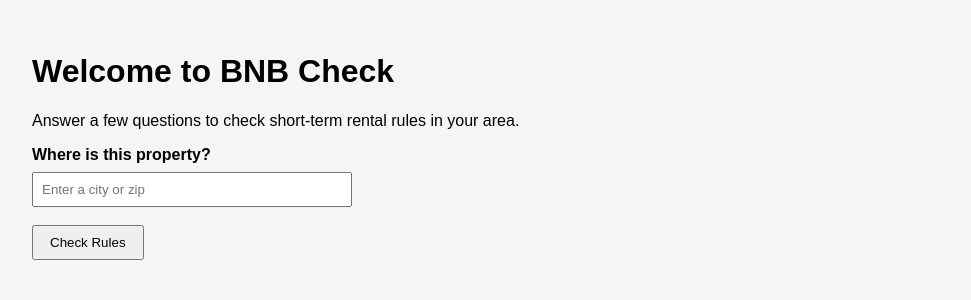
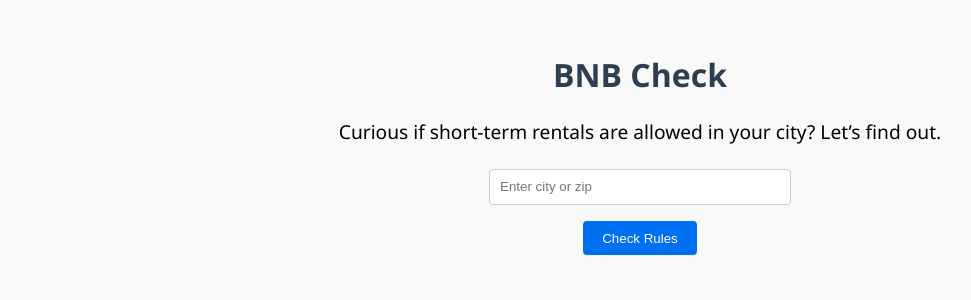
Before and after one commit to elitelodgingservice/bnbcheck-app, a React (Vite) app: page / in a window 1280 px wide. Shown: the top 300 px of the page, without its empty margins (0-971 px from the left). Built offline with nearby package versions, Linux system fonts and the light colour scheme.

Commit message:
Full working BNBCheckApp with city logic

```diff
--- a/src/BNBCheckApp.jsx
+++ b/src/BNBCheckApp.jsx
@@ -6,40 +6,69 @@ export default function BNBCheckApp() {
 
   const handleSubmit = (e) => {
     e.preventDefault();
+    const cityLower = city.toLowerCase();
 
-    // Simulate result — this will be replaced with real logic later
-    if (city.toLowerCase().includes('nashville')) {
-      setResult('❌ Short-term rentals are restricted in Nashville.');
+    if (cityLower.includes('nashville')) {
+      setResult('❌ STRs are heavily regulated in Nashville. You may need an owner-occupied permit.');
+    } else if (cityLower.includes('austin')) {
+      setResult('⚠️ Austin requires a license and has zone restrictions for STRs.');
+    } else if (cityLower.includes('orlando')) {
+      setResult('✅ STRs are allowed in designated zones in Orlando. Check HOA rules.');
+    } else if (cityLower.includes('miami')) {
+      setResult('❌ STRs are mostly banned in residential areas of Miami.');
     } else {
-      setResult('✅ This city may allow short-term rentals. Double-check local laws.');
+      setResult('⚠️ This city may allow STRs, but check local laws and HOA rules to be sure.');
     }
   };
 
   return (
-    <div style={{ fontFamily: 'sans-serif', padding: '2rem' }}>
-      <h1>Welcome to BNB Check</h1>
-      <p>Answer a few questions to check short-term rental rules in your area.</p>
+    <div style={{
+      fontFamily: 'Segoe UI, sans-serif',
+      backgroundColor: '#f9f9f9',
+      padding: '2rem',
+      minHeight: '100vh',
+      textAlign: 'center',
+    }}>
+      <h1 style={{ color: '#2c3e50' }}>BNB Check</h1>
+      <p style={{ fontSize: '1.2rem' }}>
+        Curious if short-term rentals are allowed in your city? Let’s find out.
+      </p>
 
-      <form onSubmit={handleSubmit}>
-        <label>
-          <strong>Where is this property?</strong><br />
+      <form onSubmit={handleSubmit} style={{ marginTop: '1.5rem' }}>
         <input
           type="text"
           value={city}
           onChange={(e) => setCity(e.target.value)}
-            placeholder="Enter a city or zip"
+          placeholder="Enter city or zip"
           required
-            style={{ padding: '0.5rem', width: '300px', marginTop: '0.5rem' }}
+          style={{
+            padding: '0.6rem',
+            width: '280px',
+            borderRadius: '4px',
+            border: '1px solid #ccc',
+            marginBottom: '1rem',
+          }}
         />
-        </label>
-        <br /><br />
-        <button type="submit" style={{ padding: '0.5rem 1rem' }}>
+        <br />
+        <button type="submit" style={{
+          padding: '0.6rem 1.2rem',
+          border: 'none',
+          borderRadius: '4px',
+          backgroundColor: '#0070f3',
+          color: 'white',
+          cursor: 'pointer',
+        }}>
           Check Rules
         </button>
       </form>
 
       {result && (
-        <div style={{ marginTop: '1rem', fontWeight: 'bold' }}>
+        <div style={{
+          marginTop: '2rem',
+          fontSize: '1.1rem',
+          fontWeight: 'bold',
+          color: result.includes('❌') ? '#e74c3c' : '#2ecc71',
+        }}>
           {result}
         </div>
       )}
```
Lines whose indentation alone changed are shown as unchanged.
